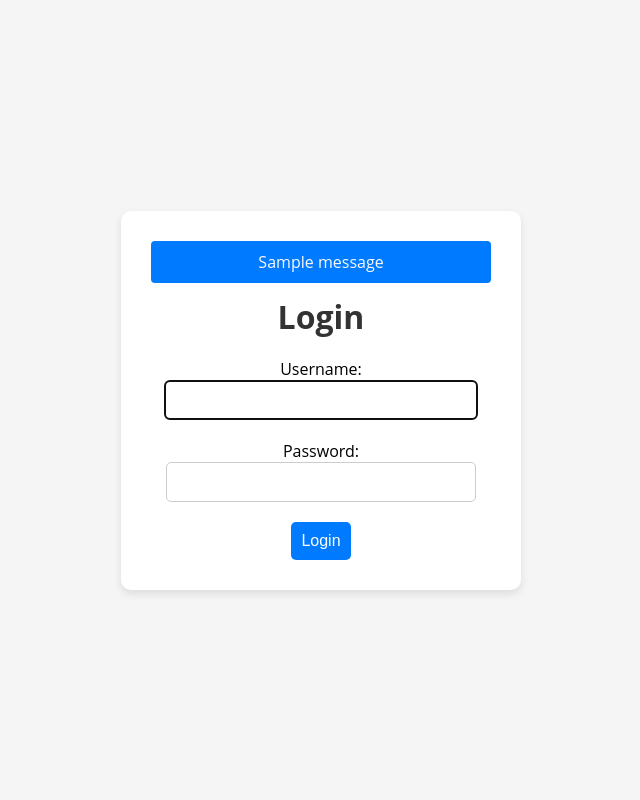
After one commit to devmcdonough/Recipe_app, a Django app: page /login/ in a window 1280 px wide. The commit adds this page. Shown: the whole page, without its empty margins (319-959 px from the left). Run offline with Django 4.2, Linux system fonts and the light colour scheme; tables that the repository leaves empty hold one stand-in row (values such as "Sample post"); one stand-in notice (Sample message) is shown.

Commit message:
Exercise 2.6

```diff
--- a/src/recipe_project/settings.py
+++ b/src/recipe_project/settings.py
@@ -56,7 +56,7 @@ ROOT_URLCONF = 'recipe_project.urls'
 TEMPLATES = [
     {
         'BACKEND': 'django.template.backends.django.DjangoTemplates',
-        'DIRS': [],
+        'DIRS': [BASE_DIR / 'templates'],
         'APP_DIRS': True,
         'OPTIONS': {
             'context_processors': [
@@ -126,3 +126,6 @@ MEDIA_ROOT = BASE_DIR / 'media'
 # https://docs.djangoproject.com/en/4.2/ref/settings/#default-auto-field
 
 DEFAULT_AUTO_FIELD = 'django.db.models.BigAutoField'
+
+# AUTH
+LOGIN_URL = '/login/'
--- a/src/recipe_project/urls.py
+++ b/src/recipe_project/urls.py
@@ -18,10 +18,13 @@ from django.contrib import admin
 from django.urls import path, include
 from django.conf import settings
 from django.conf.urls.static import static
+from .views import login_view, logout_view
 
 urlpatterns = [
     path('admin/', admin.site.urls),
     path('recipes/', include('recipes.urls')),
+    path('login/', login_view, name='login'),
+    path('logout/', logout_view, name='logout')
 ]
 
 urlpatterns += static(settings.MEDIA_URL, document_root=settings.MEDIA_ROOT)
--- /dev/null
+++ b/src/recipe_project/views.py
@@ -0,0 +1,34 @@
+from django.shortcuts import render, redirect
+# Django authentication libraries
+from django.contrib.auth import authenticate, login, logout
+# Django form for authentication
+from django.contrib.auth.forms import AuthenticationForm
+from django.contrib import messages
+
+def login_view(request):
+    error_message = None
+    form = AuthenticationForm()
+
+    if request.method == 'POST':
+        form = AuthenticationForm(data=request.POST)
+        if form.is_valid():
+            username = form.cleaned_data.get('username')
+            password = form.cleaned_data.get('password')
+            user = authenticate(username=username, password=password)
+            if user is not None:
+                login(request, user)
+                return redirect('recipes:list')
+            else:
+                messages.error(request, "Invalid username or password")
+
+    context = {
+        'form': form,
+        'error_message': error_message
+    }
+
+    return render(request, 'auth/login.html', context)
+
+def logout_view(request):
+    logout(request)
+    messages.success(request, "You have been logged out")
+    return redirect('login')
--- a/src/recipes/models.py
+++ b/src/recipes/models.py
@@ -1,9 +1,11 @@
 from django.db import models
 from django.shortcuts import reverse
+# To protect class based view
+from django.contrib.auth.mixins import LoginRequiredMixin
 
 
 # Create your models here.
-class Recipe(models.Model):
+class Recipe(models.Model, LoginRequiredMixin):
     name = models.CharField(max_length=120)
     cooking_time = models.PositiveBigIntegerField(help_text="Time in minutes")
     ingredients = models.TextField(help_text="List ingredients and separate with commas")
--- a/src/recipes/static/recipes/css/styles.css
+++ b/src/recipes/static/recipes/css/styles.css
@@ -2,6 +2,27 @@ body {
     font-family: 'Open Sans', sans-serif;
     margin: 0;
     padding: 0;
+    background-color: #f5f5f5;
+    box-sizing: border-box;
+}
+
+/* Body for the login page only */
+.login-body {
+    display: flex;
+    justify-content: center;
+    align-items: center;
+    height: 100vh;
+    background-color: #f5f5f5;
+    box-sizing: border-box;
+}
+
+/* Body for the detail page only */
+.detail-body {
+    font-family: 'Open Sans', sans-serif;
+    background-color: #ffffff;
+    margin: 0;
+    padding: 0;
+    box-sizing: border-box;
 }
 
 .detail-container {
@@ -46,3 +67,141 @@ body {
         text-align: left;
     }
 }
+
+.header {
+    display: flex;
+    justify-content: space-between;  /* Space between title and logout */
+    align-items: center;
+    max-width: 1200px;  /* Same width as your grid */
+    margin: 0 auto;  /* Center the header */
+    padding: 20px;  /* Padding around the header */
+    position: relative;
+}
+
+.page-title {
+    margin: 0;  /* This removes all margins */
+    font-size: 2em;  /* Set the desired font size */
+    font-weight: bold;  /* Ensure bold styling */
+}
+
+.recipe-grid {
+    display: grid;
+    grid-template-columns: repeat(3, 1fr);  /* 3 columns */
+    gap: 20px;  /* Space between items */
+    padding: 20px;
+    max-width: 1200px;
+    margin: 0 auto;
+}
+
+.recipe-item {
+    border: 1px solid #ccc;
+    padding: 10px;
+    text-align: center;
+    background-color: #f9f9f9;
+}
+
+.recipe-image {
+    width: 100%;
+    height: auto;
+}
+
+.recipe-title {
+    font-size: 18px;
+    margin-top: 10px;
+}
+
+.logout-link {
+    position: absolute;
+    top: 20px;
+    right: 20px;
+    font-size: 16px;
+    color: #4a4a4a;
+    text-decoration: none;
+}
+
+/* Reset default margin and padding for all elements */
+* {
+    margin: 0;
+    padding: 0;
+    box-sizing: border-box;
+}
+
+/* Style for the container that holds the login form */
+.login-container {
+    background-color: #fff;
+    padding: 30px;
+    border-radius: 10px;
+    box-shadow: 0 4px 8px rgba(0, 0, 0, 0.1);
+    max-width: 400px;
+    width: 100%; /* Ensure responsiveness */
+    text-align: center;
+    box-sizing: border-box;
+}
+
+/* Style the login heading */
+.login-container h1 {
+    margin-bottom: 20px;
+    font-size: 2em;
+    color: #333;
+}
+
+/* Style the form */
+.login-form {
+    display: flex;
+    flex-direction: column;
+    align-items: center; /* Ensure fields are centered */
+}
+
+/* Style for form fields */
+input[type="text"], input[type="password"] {
+    width: 100%;
+    padding: 10px;
+    margin-bottom: 20px;
+    border-radius: 5px;
+    border: 1px solid #ccc;
+    font-size: 16px;
+}
+
+/* Style for the button */
+.login-form button {
+    background-color: #007BFF;
+    color: white;
+    padding: 10px;
+    border: none;
+    border-radius: 5px;
+    cursor: pointer;
+    font-size: 16px;
+}
+
+/* Button hover effect */
+.login-form button:hover {
+    background-color: #0056b3;
+}
+
+/* Error message styling */
+.error {
+    color: red;
+    margin-bottom: 15px;
+    font-size: 14px;
+}
+
+.messages p {
+    background-color: #007BFF;
+    color: #f9f9f9;
+    padding: 10px;
+    border-radius: 4px;
+    margin-bottom: 12px;
+}
+
+/* Responsive layout adjustments */
+@media (max-width: 768px) {
+    .recipe-grid {
+        grid-template-columns: repeat(2, 1fr);  /* 2 columns for smaller screens */
+    }
+}
+
+@media (max-width: 480px) {
+    .recipe-grid {
+        grid-template-columns: 1fr;  /* 1 column for small screens */
+    }
+}
--- a/src/recipes/templates/recipes/detail.html
+++ b/src/recipes/templates/recipes/detail.html
@@ -8,7 +8,7 @@
     <link rel="stylesheet" href="{% static 'recipes/css/styles.css' %}">
     <link href="https://fonts.googleapis.com/css2?family=Open+Sans:wght@400;700&display=swap" rel="stylesheet">
 </head>
-<body>
+<body class="detail-body">
     <div class="detail-container">
         <img src="{{ object.pic.url }}" alt="{{ object.name }}" class="detail-image">
         <div class="detail-info">
--- a/src/recipes/templates/recipes/recipes_home.html
+++ b/src/recipes/templates/recipes/recipes_home.html
@@ -9,7 +9,10 @@
     <link href="https://fonts.googleapis.com/css2?family=Open+Sans:wght@400;700&display=swap" rel="stylesheet">
 </head>
 <body>
-    <h1 class="page-title">Recipes</h1>
+    <div class="header">
+        <h1 class="page-title">Recipes</h1>
+        <a href="{% url 'logout' %}" class="logout-link">Logout</a>
+    </div>
     <div class="recipe-grid">
         {% for object in object_list %}
         <div class="recipe-item">
--- /dev/null
+++ b/src/templates/auth/login.html
@@ -0,0 +1,38 @@
+<!DOCTYPE html>
+<html lang="en">
+<head>
+    {% load static %}  <!-- Load the static tag -->
+    <meta charset="UTF-8">
+    <meta name="viewport" content="width=device-width, initial-scale=1.0">
+    <title>Login</title>
+    <!-- Link to your CSS file -->
+    <link rel="stylesheet" href="{% static 'recipes/css/styles.css' %}">
+</head>
+<body class="login-body">
+
+    <div class="login-container">
+        {% if messages %}
+            <div class="messages">
+        {% for message in messages %}
+            <p>{{ message }}</p>
+        {% endfor %}
+            </div>
+        {% endif %}
+        <h1>Login</h1>
+
+        <!-- Check for messages and display them -->
+
+
+        {% if error_message %}
+            <div class="error">{{ error_message }}</div>
+        {% endif %}
+
+        <form action="" method="POST" class="login-form">
+            {% csrf_token %}
+            {{ form.as_p }}
+
+            <button type="submit">Login</button>
+        </form>
+    </div>
+</body>
+</html>
```
